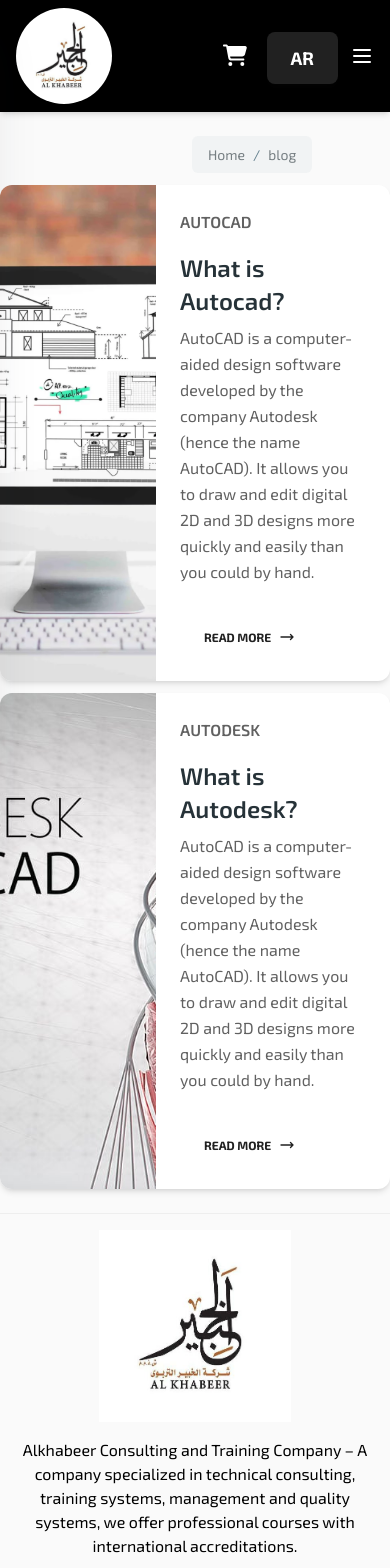
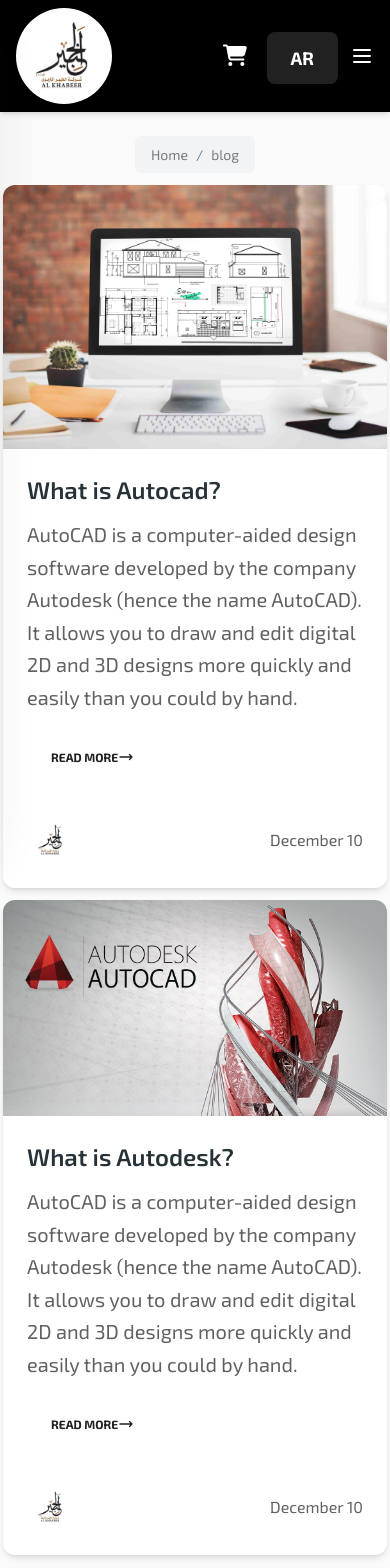
Before and after one commit to mario-george/Ecommerce-Courses, a Next.js app: page /blog in a window 390 px wide. Shown: the top 1568 px of the page. Built offline with nearby package versions, Linux system fonts and the light colour scheme.

Commit message:
adjust for mobile the the blog card

```diff
--- a/app/blog/page.jsx
+++ b/app/blog/page.jsx
@@ -13,7 +13,7 @@
   return (
     <div className="flex flex-col space-y-3 w-full items-center my-6 ">
 
-        <div className="mr-auto ml-[12rem]">
+        <div className="mx-auto md:mr-auto md:ml-[12rem]">
 
 
             <Breadcrumbs className="">
--- a/components/BlogCard.js
+++ b/components/BlogCard.js
@@ -4,11 +4,15 @@
   CardBody,
   Typography,
   Button,
+  CardFooter,
+  Tooltip,
+  Avatar,
 } from "@material-tailwind/react";
 
 export default function BlogCard({ title, description, image, name }) {
   return (
-    <Card className="w-full max-w-[70rem] flex-row">
+    <>
+      <Card className="hidden md:flex w-full max-w-[70rem] flex-row">
         <CardHeader
           shadow={false}
           floated={false}
@@ -51,5 +55,61 @@
           </a>
         </CardBody>
       </Card>
+      <Card className="md:hidden max-w-[24rem] overflow-hidden">
+        <CardHeader
+          floated={false}
+          shadow={false}
+          color="transparent"
+          className="m-0 rounded-none"
+        >
+          <img
+            src={image}
+            alt="card-image"
+            className="h-full w-full object-cover"
+          />
+        </CardHeader>
+        <CardBody>
+          <Typography variant="h4" color="blue-gray">
+            {title}{" "}
+          </Typography>
+          <Typography variant="lead" color="gray" className="mt-3 font-normal">
+            {description}
+          </Typography>
+          <a href="#" className="inline-block">
+            <Button color="" variant="text" className="flex items-center mt-6 -mb-3 ">
+              Read More
+              <svg
+                xmlns="http://www.w3.org/2000/svg"
+                fill="none"
+                viewBox="0 0 24 24"
+                stroke="currentColor"
+                strokeWidth={2}
+                className="h-4 w-4"
+              >
+                <path
+                  strokeLinecap="round"
+                  strokeLinejoin="round"
+                  d="M17.25 8.25L21 12m0 0l-3.75 3.75M21 12H3"
+                />
+              </svg>
+            </Button>
+          </a>
+        </CardBody>
+        <CardFooter className="flex items-center justify-between">
+          <div className="flex items-center -space-x-3">
+            <Tooltip content="Alkhabir">
+              <Avatar
+                size="md"
+                variant="circular"
+                alt="Alkhabir"
+                src="images/Alkhabir.jpg"
+                className="border-2 border-white hover:z-10"
+              />
+            </Tooltip>
+          </div>
+          <Typography className="font-normal">December 10</Typography>
+        </CardFooter>
+      </Card>
+    </>
   );
 }
```
Lines whose indentation alone changed are shown as unchanged.
